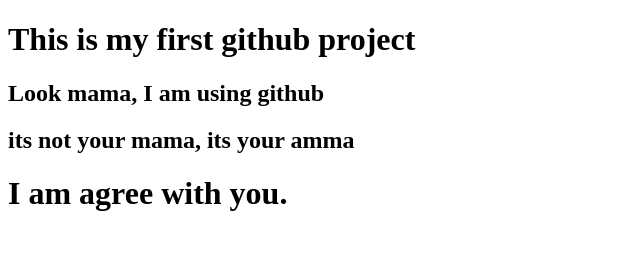
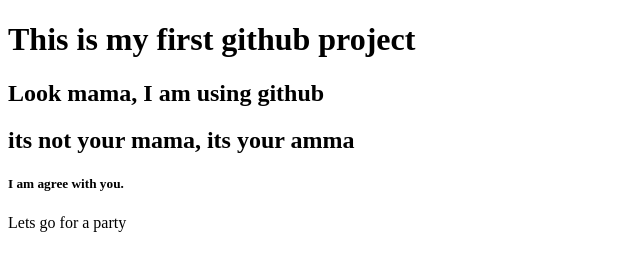
Before and after one commit to khaledsaifullah2020/my-first-website, a plain HTML site: page index.html in a window 1280 px wide. Shown: the whole page, without its empty margins (0-640 px from the left). Drawn offline with Linux system fonts and the light colour scheme.

Commit message:
set a party

```diff
--- a/index.html
+++ b/index.html
@@ -11,8 +11,8 @@
     <h1>This is my first github project</h1>
     <h2>Look mama, I am using github</h2>
     <h2> its not your mama, its your amma </h2>
-    <h1>I am agree with you.</h1>
-
+    <h5>I am agree with you.</h5>
+    <p>Lets go for a party</p>
 </body>
 
 </html>
```
